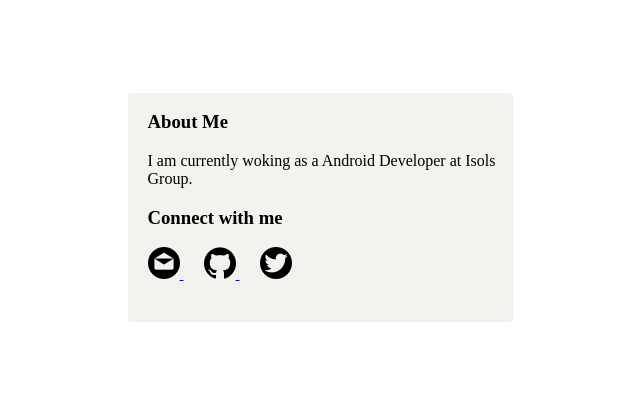
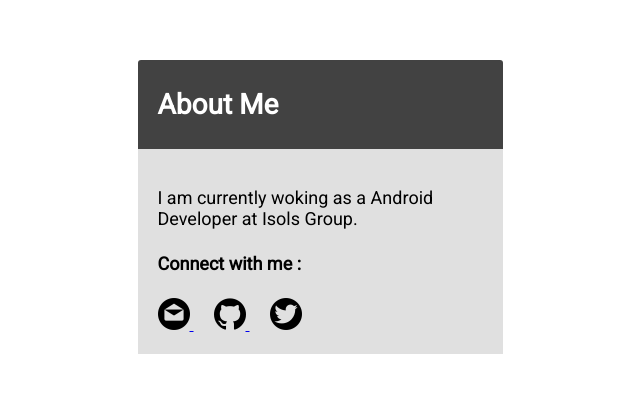
Before and after one commit to abhay222/abhay222.github.io, a plain HTML site: page index.html in a window 1280 px wide. Shown: the part 201-594 px from the top of the page, without its empty margins (320-960 px from the left). Drawn offline with Linux system fonts and the light colour scheme.

Commit message:
changes the Design

```diff
--- a/css/style.css
+++ b/css/style.css
@@ -7,9 +7,36 @@
 }
 .item
 {
-     background-color: #f3f2ef;
+     background-color: #424242;
      border-radius: 3px;
-     padding-left: 20px;
      width: 365px;
-	 height: 229px;
+	 height: auto;
+
 }
+.data{
+	padding: 20px;
+	background-color: #e0e0e0;
+}
+#heading-about-us{
+	padding-left: 20px;
+	color: #fff
+
+
+}
+h3
+{
+	font-family: 'Roboto', serif;
+    font-size: 28px;
+
+}
+h4
+{
+	font-family: 'Roboto', serif;
+    font-size: 18px;
+}
+p
+{
+	font-family: 'Roboto', serif;
+    font-size: 18px;
+
+}
--- a/index.html
+++ b/index.html
@@ -6,23 +6,29 @@
     <meta name="description" content="Abhay222.GitHub.io : Abhay tomar">
 
     <link rel="stylesheet" type="text/css" href="css/style.css">
+    <link rel='stylesheet' href='https://fonts.googleapis.com/css?family=Roboto'>
 
     <title>abhay222.gitHub.io</title>
   </head>
 
 	<body>
 		<div class="container">
-			<div class="item">
 
-				<h3>About Me</h3>
+				<div class="item">
 
-				<p>I am currently woking as a Android Developer at Isols Group.</p>
 
-				<h3>Connect with me</h3>
+				<h3 id = "heading-about-us">About Me</h3>
 
-				<a href= "mailto:abhaytomar17@gmail.com"> <img src="images/email.png" width="32px" height="32px"/> </a>
-				<a href= "http://www.github.com/abhay222"> <img src="images/github.png" width="32px" height="32px" style="padding-left: 20px;"/> </a>
-				<a href= "http://www.twitter.com/abhay222"> <img src="images/twitter.png"  width="32px" height="32px"style="padding-left: 20px;"/>
+					<div class="data ">
+						<p id = "content-about-us">I am currently woking as a Android Developer at Isols Group.</p>
+
+						<h4 id = "heading-connect-with-me">Connect with me :</h4>
+
+						<a href= "mailto:abhaytomar17@gmail.com"> <img src="images/email.png" width="32px" height="32px"/> </a>
+						<a href= "http://www.github.com/abhay222"> <img src="images/github.png" width="32px" height="32px" style="padding-left: 20px;"/> </a>
+						<a href= "http://www.twitter.com/abhay222"> <img src="images/twitter.png"  width="32px" height="32px"style="padding-left: 20px;"/>
+					</div>
+
 
 			</div>
     </div>
```
